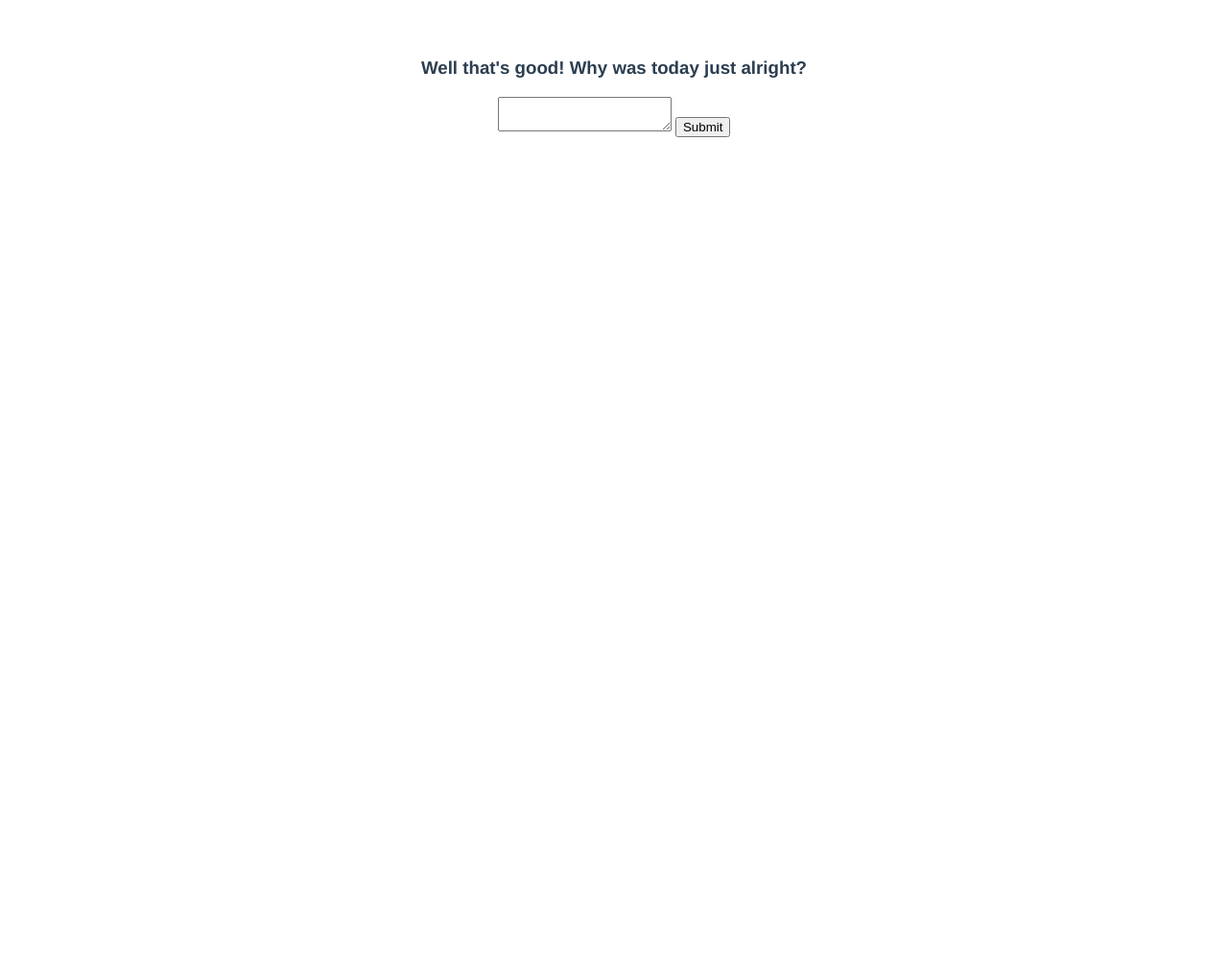
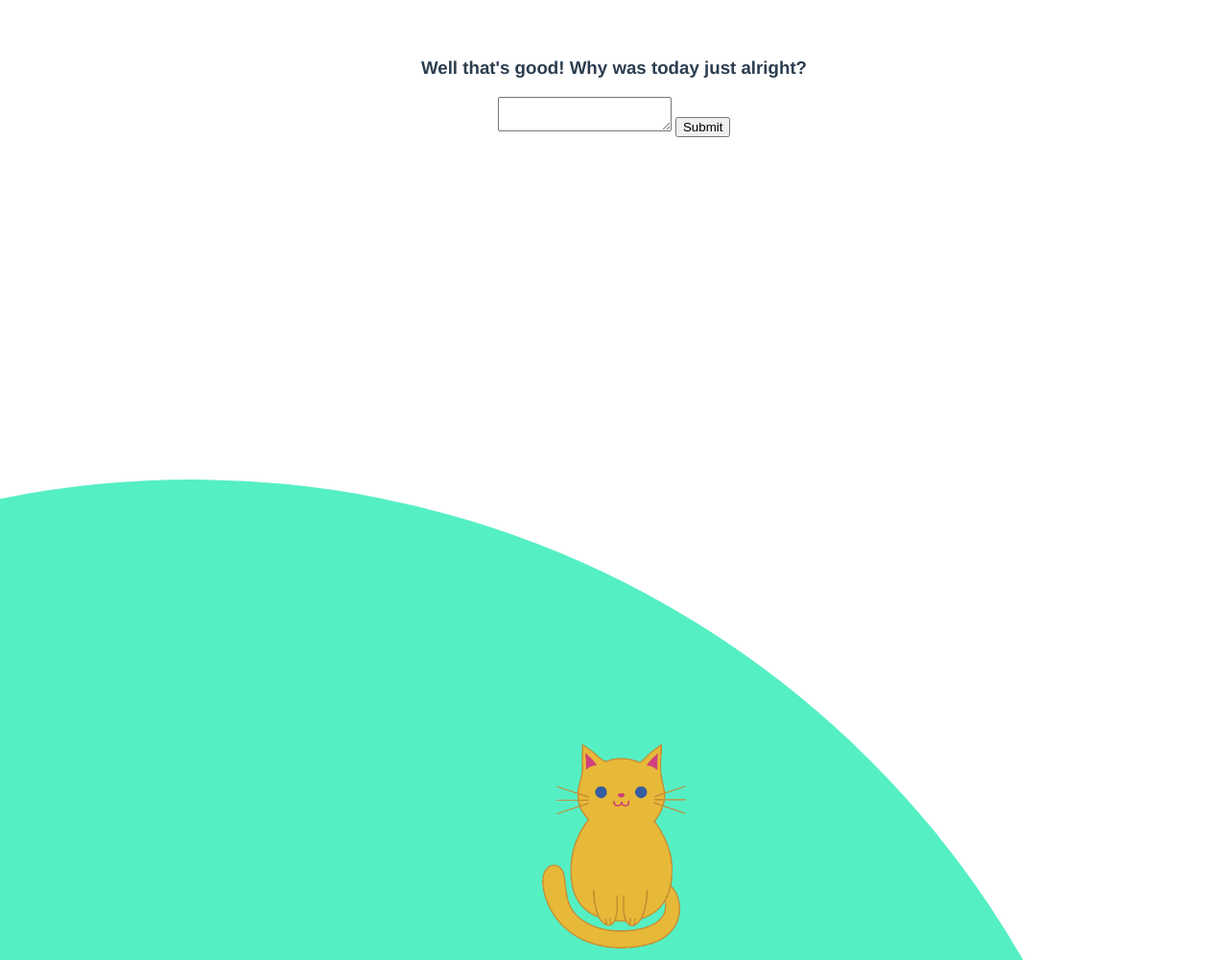
Before and after one commit to AlexanderSix/chatty-catty, a Vue app: page /#/average-day in a window 1280 px wide. Shown: the whole page at 96% size. Before the commit the page ends 800 px from the top, so only its background shows below. Built offline with nearby package versions, Linux system fonts and the light colour scheme.

Commit message:
Globalized cat/hill styling, applied to goodbadavg day components

```diff
--- a/src/components/AverageDay.vue
+++ b/src/components/AverageDay.vue
@@ -6,6 +6,8 @@
       v-if="!isResponseSubmitted"
       @responseSubmitted="responseSubmitted()"
     />
+    <img src="../assets/cat.png" alt="cat" class="chatty-cat">
+    <span class="hill"></span>
   </div>
 </template>
 
--- a/src/components/BadDay.vue
+++ b/src/components/BadDay.vue
@@ -6,6 +6,8 @@
       v-if="!isResponseSubmitted"
       @responseSubmitted="responseSubmitted()"
     />
+    <img src="../assets/cat.png" alt="cat" class="chatty-cat">
+    <span class="hill"></span>
   </div>
 </template>
 
--- a/src/components/Dashboard.vue
+++ b/src/components/Dashboard.vue
@@ -44,7 +44,7 @@ export default {
 </script>
 
 <!-- Add "scoped" attribute to limit CSS to this component only -->
-<style scoped>
+<style>
 h1, h2 {
   font-weight: normal;
 }
--- a/src/components/GoodDay.vue
+++ b/src/components/GoodDay.vue
@@ -6,6 +6,8 @@
       v-if="!isResponseSubmitted"
       @responseSubmitted="responseSubmitted()"
     />
+    <img src="../assets/cat.png" alt="cat" class="chatty-cat">
+    <span class="hill"></span>
   </div>
 </template>
 
```
